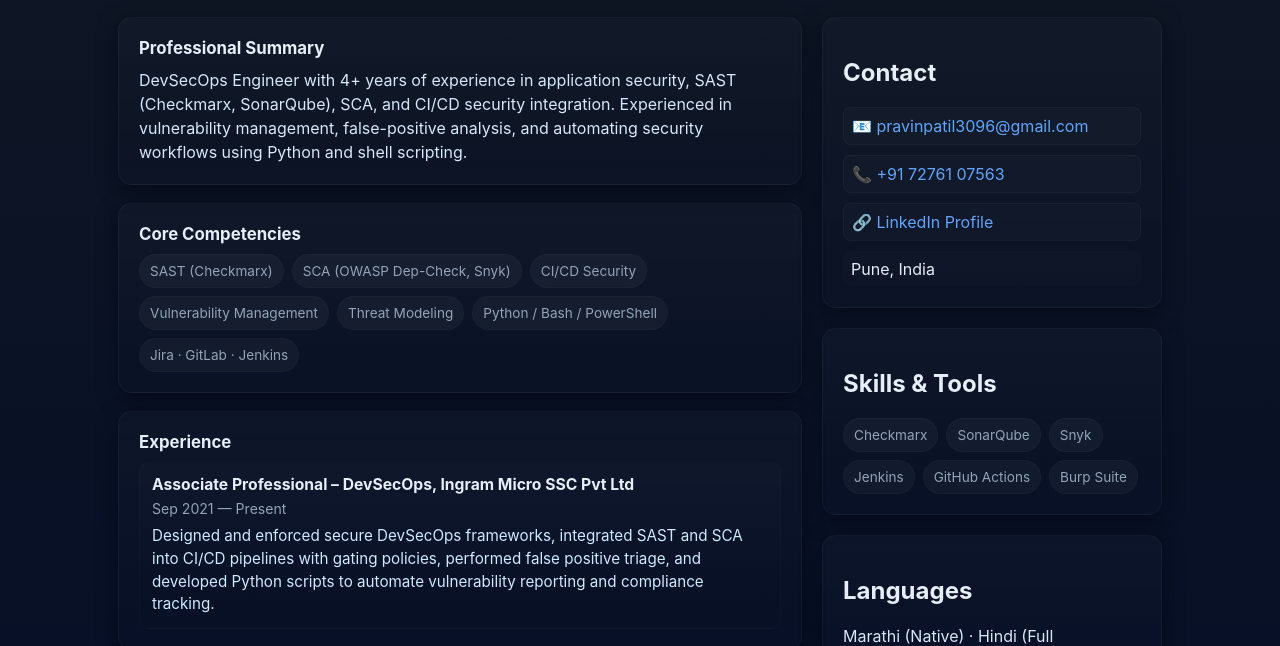
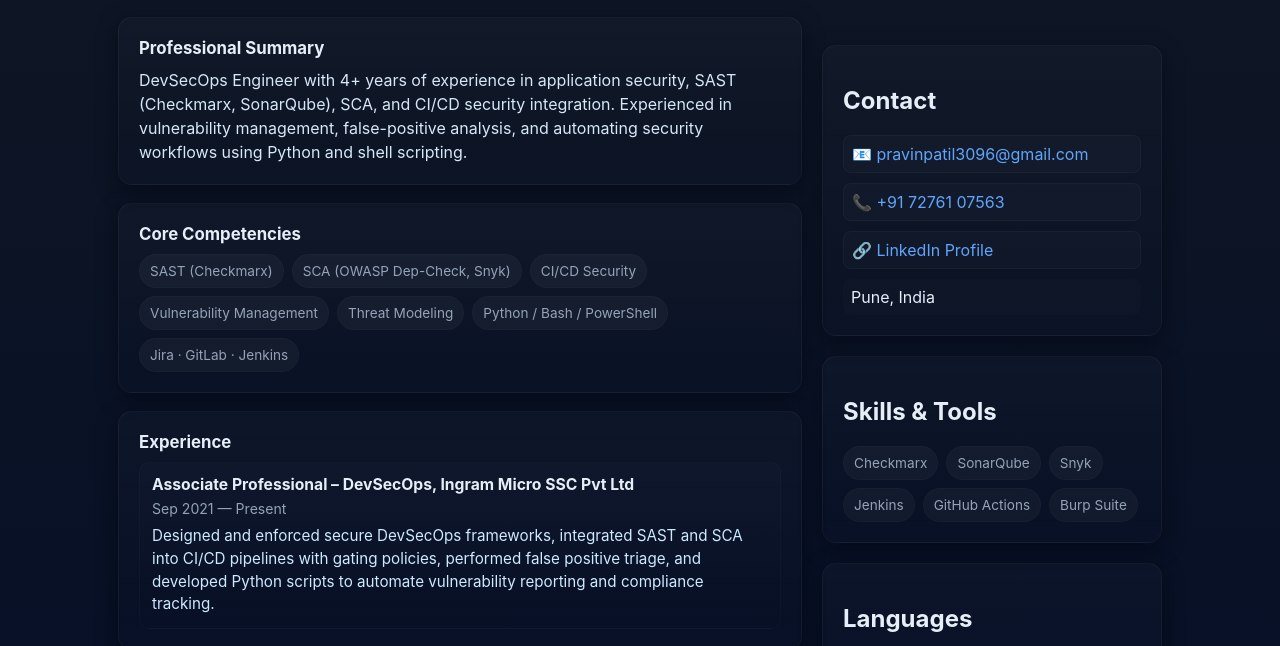
Before and after one commit to pravin0408/pravin_devsecops, a plain HTML site: page index.html in a window 1280 px wide. Shown: the part 163-809 px from the top of the page. Drawn offline with Linux system fonts and the light colour scheme.

Commit message:
Update index.html

```diff
--- a/index.html
+++ b/index.html
@@ -46,7 +46,7 @@
     .job .meta{color:var(--muted);font-size:0.88rem;margin-top:6px}
     .job p{margin-top:8px;color:#cfe9ff;font-size:0.95rem}
 
-    aside .card{position:sticky;top:28px;margin-bottom:20px}
+    aside .card{position:relative;top:28px;margin-bottom:20px}
     .contact{display:flex;flex-direction:column;gap:10px}
     .contact a{display:inline-flex;align-items:center;gap:8px;padding:8px;border-radius:8px;background:rgba(255,255,255,0.02);border:1px solid rgba(255,255,255,0.03)}
 
```
